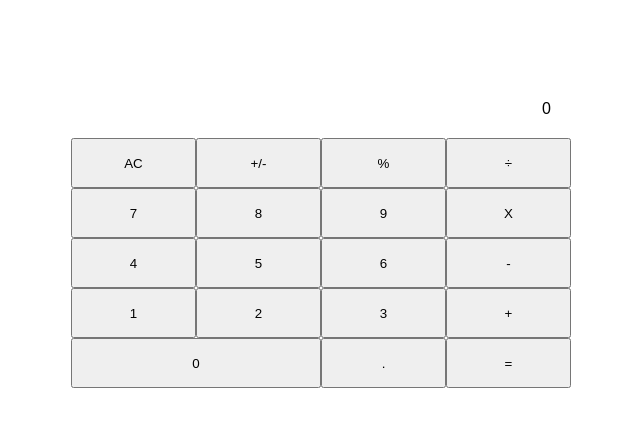
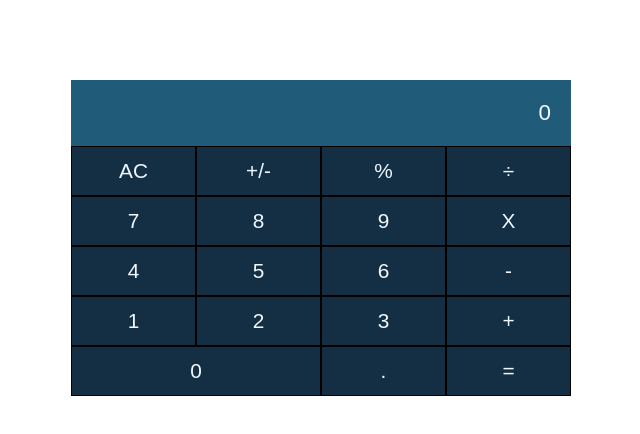
Before and after one commit to moinkhanif/react-calculator, a React (Create React App) app: page / in a window 1280 px wide. Shown: the top 434 px of the page, without its empty margins (319-959 px from the left). Built offline with nearby package versions, Linux system fonts and the light colour scheme.

Commit message:
style components and optimize +/- button logic

```diff
--- a/src/components/App/App.css
+++ b/src/components/App/App.css
@@ -2,4 +2,5 @@
   max-width: 500px;
   margin: 10vh auto auto;
   font-family: Arial, Helvetica, sans-serif;
+  color: aliceblue;
 }
--- a/src/components/Button/button.component.jsx
+++ b/src/components/Button/button.component.jsx
@@ -4,18 +4,20 @@ import './button.styles.css';
 const handleClick = props => props.clickHandler;
 
 const Button = props => {
-  const { name } = props;
+  const { name, title } = props;
   return (
-    <button type="button" onClick={handleClick(props)} className="calculator-key">{ name }</button>
+    <button type="button" onClick={handleClick(props)} className="calculator-key" title={title}>{ name }</button>
   );
 };
 
 Button.propTypes = {
   name: propTypes.string,
+  title: propTypes.string,
 };
 
 Button.defaultProps = {
   name: '',
+  title: undefined,
 };
 
 export default Button;
--- a/src/components/Button/button.styles.css
+++ b/src/components/Button/button.styles.css
@@ -1,3 +1,13 @@
 .calculator-key {
   cursor: pointer;
+  font-size: 1.3rem;
+  color: aliceblue;
+  background-color: #142f44;
+  border: 1px solid #000;
 }
+
+.calculator-key:hover,
+.calculator-key:focus {
+  background-color: #142f44b4;
+  outline: #000;
+}
--- a/src/components/ButtonPanel/button-panel.component.jsx
+++ b/src/components/ButtonPanel/button-panel.component.jsx
@@ -5,7 +5,7 @@ const handleClick = ({ clickHandler }) => clickHandler;
 
 const ButtonPanel = props => {
   const groups = {
-    group1: ['AC', '+/-', '%', '÷'],
+    group1: ['AC,Clear', '+/-', '%', '÷'],
     group2: ['7', '8', '9', 'X'],
     group3: ['4', '5', '6', '-'],
     group4: ['1', '2', '3', '+'],
@@ -17,13 +17,21 @@ const ButtonPanel = props => {
       { Object.keys(groups).map((group, i) => (
         <div key={keys[i]} className={`group ${group}`}>
           {groups[group]
-            .map((name, j) => (
-              <Button
-                clickHandler={handleClick(props)}
-                key={keys[j]}
-                name={name}
-              />
-            ))}
+            .map((name, j) => {
+              let title;
+              let buttonName = name;
+              if (name.includes(',')) {
+                [buttonName, title] = name.split(',');
+              }
+              return (
+                <Button
+                  clickHandler={handleClick(props)}
+                  key={keys[j]}
+                  name={buttonName}
+                  title={title}
+                />
+              );
+            })}
         </div>
       )) }
     </div>
--- a/src/components/Display/display.styles.css
+++ b/src/components/Display/display.styles.css
@@ -1,4 +1,6 @@
 .result {
+  font-size: 1.4rem;
   padding: 20px;
   text-align: right;
+  background-color: #205b7a;
 }
--- a/src/components/logic/calculate.js
+++ b/src/components/logic/calculate.js
@@ -41,9 +41,15 @@ const calculate = (calculatorData, buttonName) => {
       if (!total) {
         total = 0;
       }
-      total = parseFloat(total, 10);
-      total *= -1;
-      total = Object.is(total, -0) ? '-0' : `${total}`;
+      if (next) {
+        next = parseFloat(next, 10);
+        next *= -1;
+        next = Object.is(next, -0) ? '-0' : `${next}`;
+      } else {
+        total = parseFloat(total, 10);
+        total *= -1;
+        total = Object.is(total, -0) ? '-0' : `${total}`;
+      }
       break;
     case 'AC':
       total = null;
```
